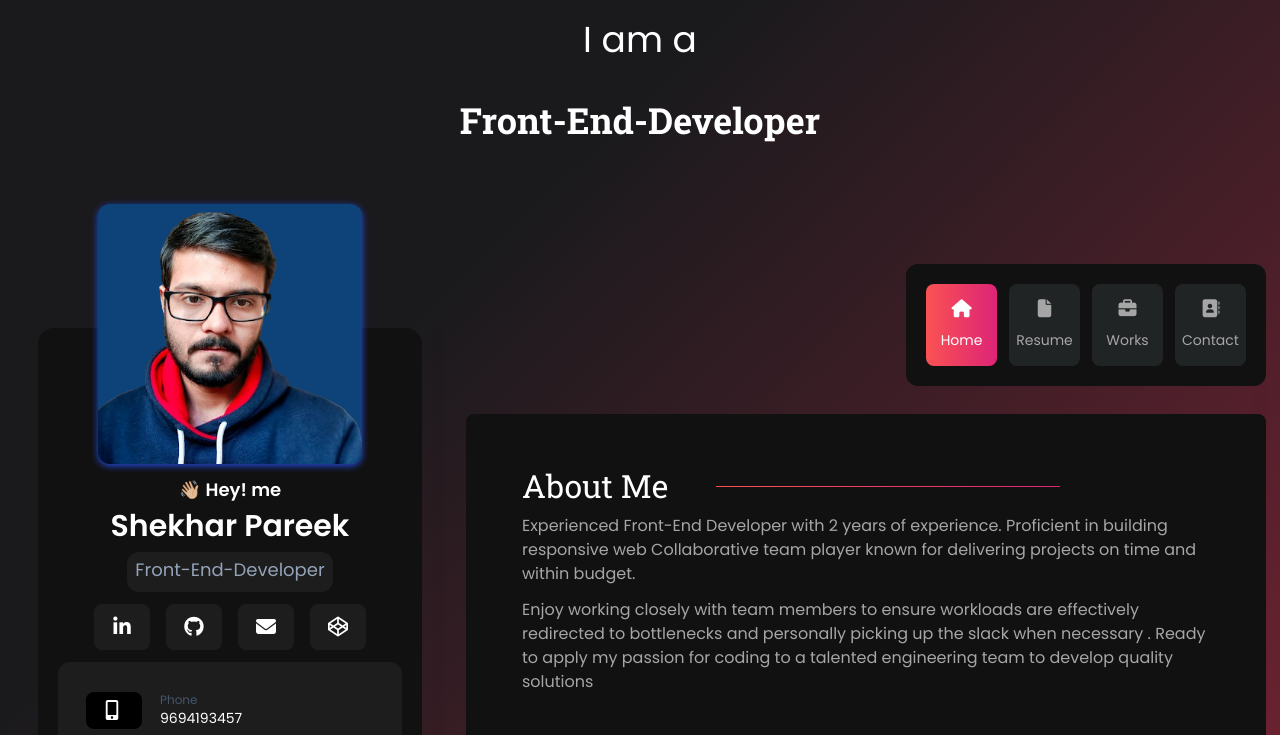
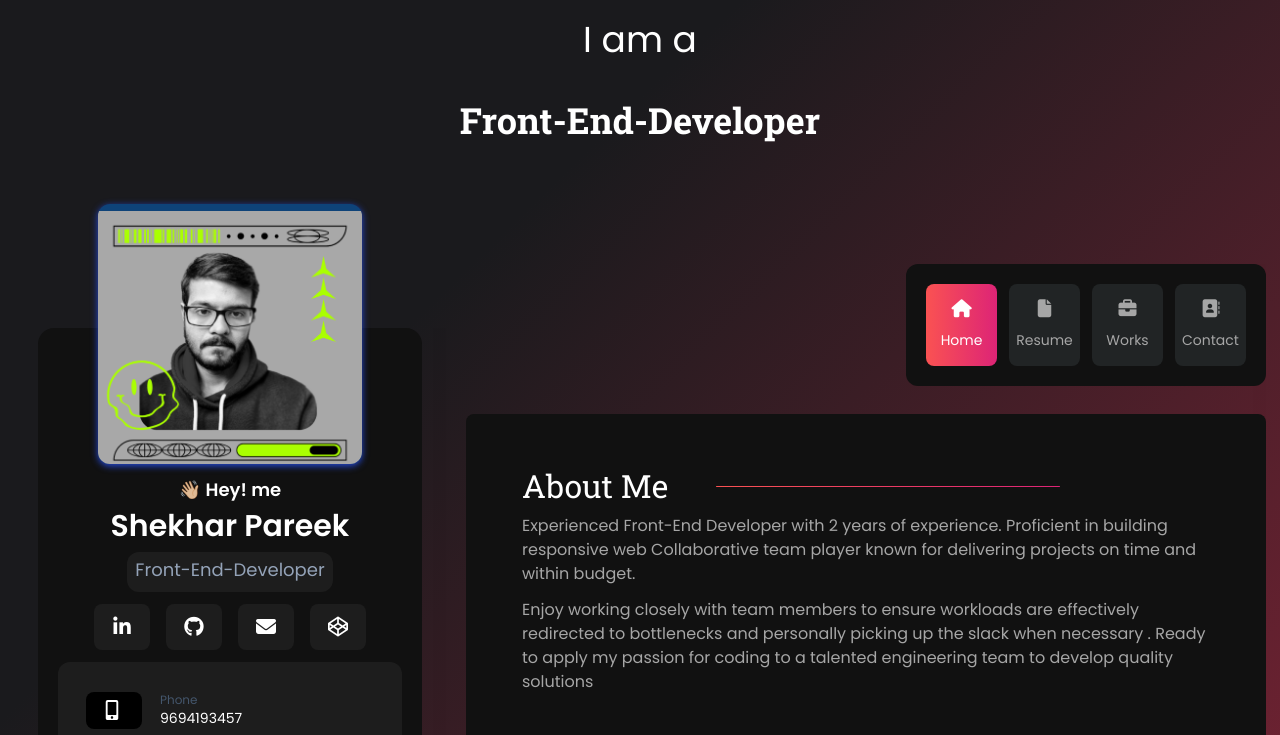
Before and after one commit to ShekharPareek/Mera-Portfolio, a website: page index.html in a window 1280 px wide. Shown: the top 735 px of the page. Drawn offline with nearby package versions, Linux system fonts and the light colour scheme.

Commit message:
code push

```diff
--- a/index.html
+++ b/index.html
@@ -44,7 +44,7 @@
       <div class="relative">
         <div style="background-color:#0e4379; padding:7px 0 0 0;box-shadow: #254bdd 0px 2px 7px 0px;"
           class="profile rounded-xl p-1 w-[264px] h-[260px] mx-auto mb-16 translate-y-1/2 overflow-hidden absolute left-0 right-0 bottom-[90%]">
-          <img class="w-full h-full object-cover object-top" src="../asset/SRK-removebg-preview.png" alt="" />
+          <img class="w-full h-full object-cover object-top" src="../asset/freepik-abstract-geometric-photographer-instagram-profile-picture-202412061013151z1s.png" alt="" />
         </div>
         <div class="info-card bg-[#111111] p-5 w-full sm:w-96 text-center rounded-2xl flex flex-col items-center">
           <h4 class="text-white text-3xl mt-3 font-semibold pt-24">
```
Also changed, not shown: asset/freepik-abstract-geometric-photographer-instagram-profile-picture-202412061013151z1s.png (added).
